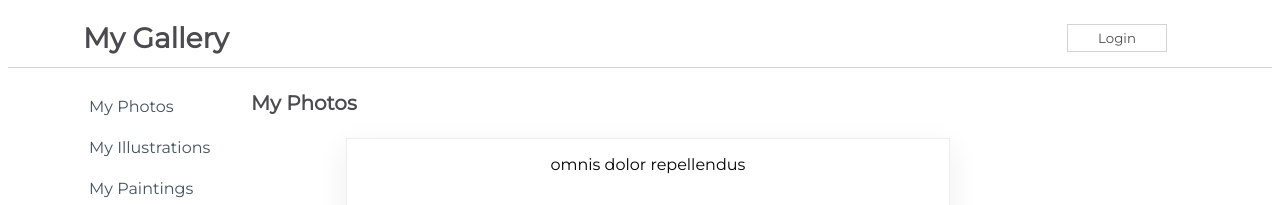
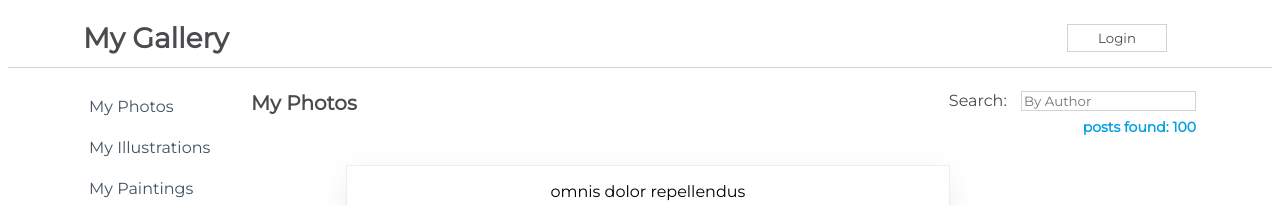
Before and after one commit to fredboys/react-challange, a React (Create React App) app in the folder my-app/: page / in a window 1280 px wide. Shown: the top 205 px of the page. Built offline with nearby package versions, Linux system fonts and the light colour scheme.

Commit message:
filtered name search

```diff
--- a/my-app/src/components/Content.js
+++ b/my-app/src/components/Content.js
@@ -10,16 +10,28 @@
         super(props)
 
         this.state = {
-          isLoaded: false
+          isLoaded: false,
+          posts: []
         }
     }
 
     componentDidMount() {
       setTimeout(() => {
         this.setState({
-          isLoaded: true
+          isLoaded: true,
+          posts: savedPosts
         })
       }, 2000)
+    }
+
+    handleChange = (event) => {
+          const name = event.target.value.toLowerCase()
+          const filteredPosts = savedPosts.filter((post) => {
+            return post.name.toLowerCase().includes(name)
+        })
+        this.setState({
+          posts: filteredPosts
+        })
     }
 
   render() {
@@ -28,6 +40,16 @@
 
         <div className={css.TitleBar}>
             <h1>My Photos</h1>
+            <form>
+              <label htmlFor="searchInput">Search: </label>
+              <input
+                onChange={(event) => this.handleChange(event)}
+                type="search"
+                id="searchInput"
+                placeholder="By Author"
+              />
+              <h4>posts found: {this.state.posts.length}</h4>
+            </form>
         </div>
 
         {/* Created just using map function */ }
@@ -48,7 +70,7 @@
         <div className={css.SearchResults}>
           {
             this.state.isLoaded ?
-            <PostItem savedPosts={savedPosts} />
+            <PostItem savedPosts={this.state.posts} />
             : <Loader />
           }
         </div>
```
